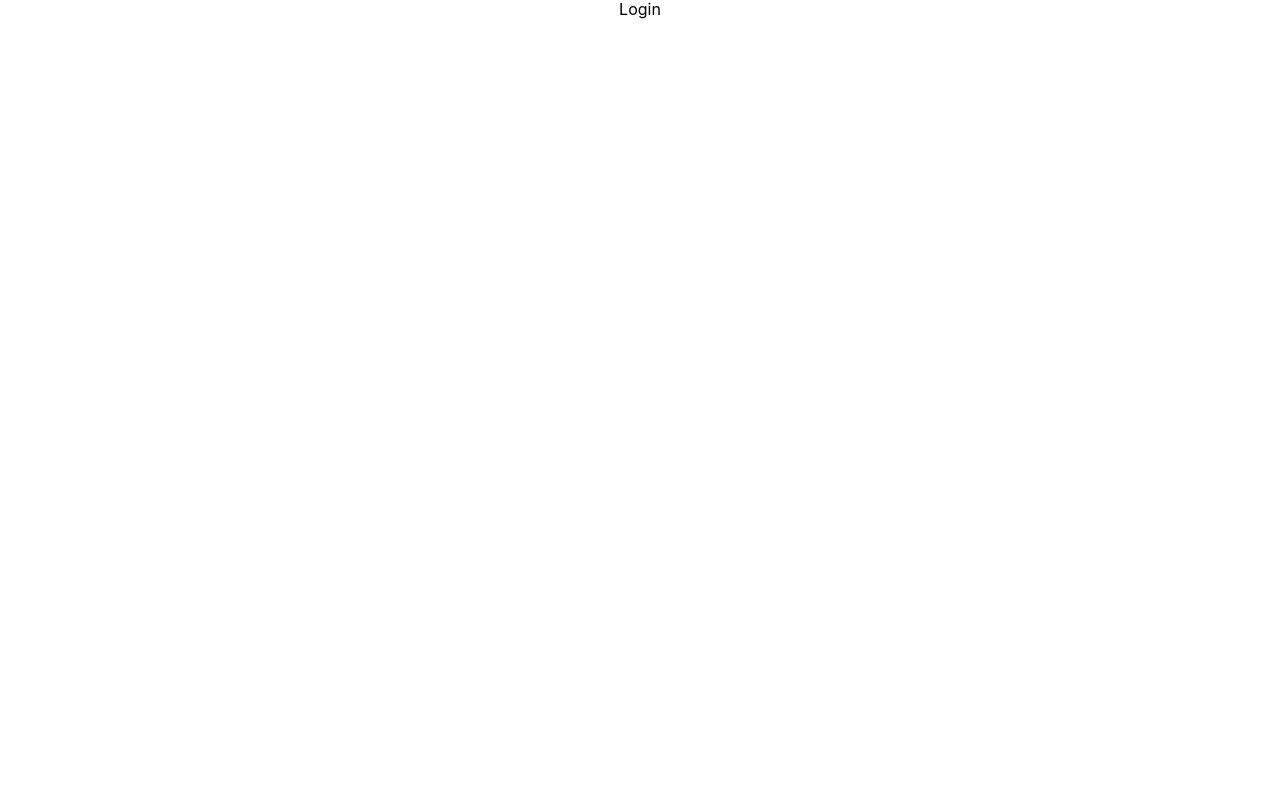
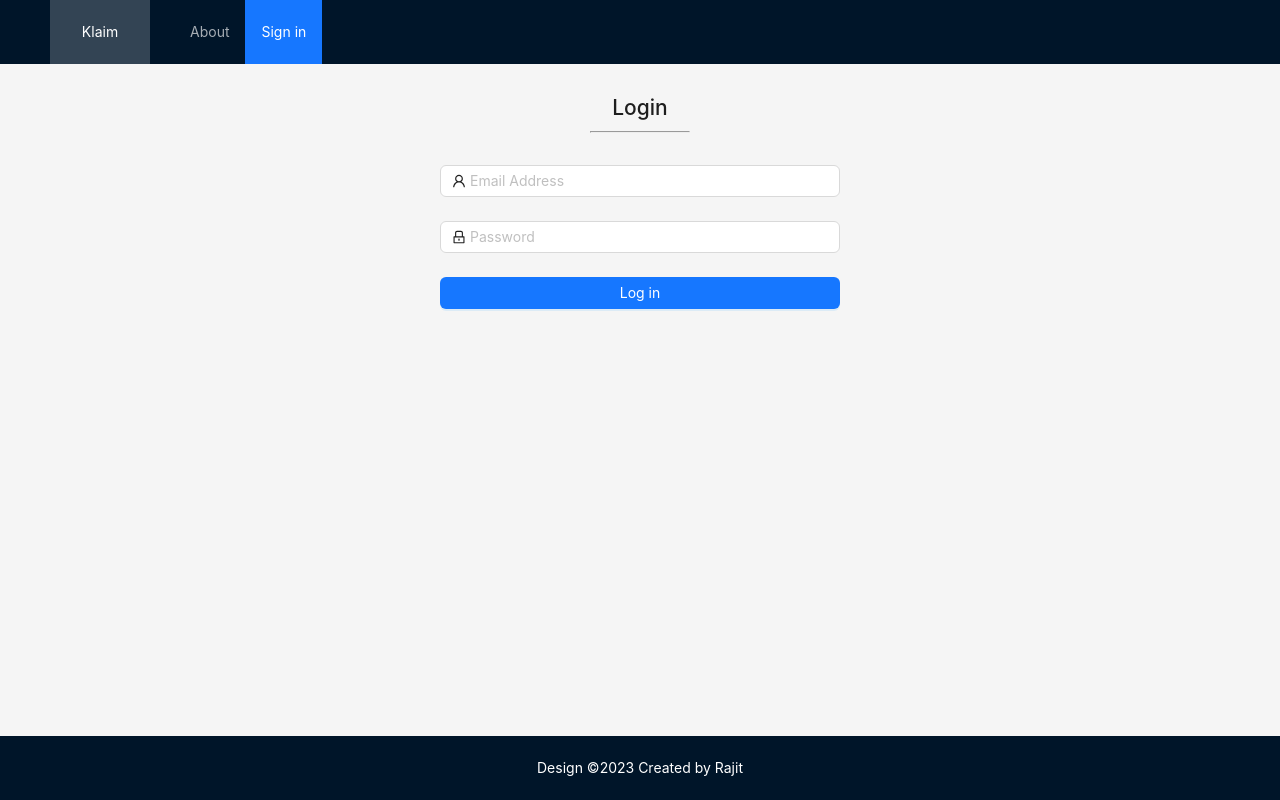
Before and after one commit to rajitgola/klaim-assignment, a React (Create React App) app: page /sign-in in a window 1280 px wide. Built offline with nearby package versions, Linux system fonts and the light colour scheme.

Commit message:
Added routes & ant design struture for the application, created design for login page

```diff
--- a/src/App.scss
+++ b/src/App.scss
@@ -6,3 +6,8 @@
   height: 40vmin;
   pointer-events: none;
 }
+
+.ant-layout-content.site-layout {
+  height: calc(100vh - 128px);
+  overflow: scroll;
+}
--- a/src/App.tsx
+++ b/src/App.tsx
@@ -5,11 +5,16 @@ import Login from './pages/Auth/Login';
 import Home from './pages/Home/Home';
 import Profile from './pages/Profile/Profile';
 import 'antd/dist/reset.css';
+import Layout, { Content, Footer } from 'antd/es/layout/layout';
+import AppHeader from './shared/components/AppHeader/AppHeader';
 
 function App() {
   return (
     <div className="App">
+      <Layout>
         <BrowserRouter>
+          <AppHeader/>
+          <Content className="site-layout" style={{ padding: '0 50px' }}>
             <Routes>
               <Route path="/" element={<Navigate replace to="/home"/>} />
               <Route path="/home" element={ <Home/>} />
@@ -17,7 +22,10 @@ function App() {
               <Route path="/sign-in" element={ <Login/>} />
               <Route path="/profile" element={ <Profile/>} />
             </Routes>
+          </Content>
+          <Footer style={{ textAlign: 'center', color : 'white', background: '#001529' }}> Design ©2023 Created by Rajit</Footer>
         </BrowserRouter>
+      </Layout>
     </div>
   );
 }
--- a/src/pages/Auth/Login.scss
+++ b/src/pages/Auth/Login.scss
@@ -0,0 +1,25 @@
+.login-container {
+    margin: 0 auto;
+    .login-form {
+        width: 25rem;
+        margin: 2rem auto;
+    }
+    .login-form-forgot {
+        float: right;
+    }
+    .ant-col-rtl .login-form-forgot {
+        float: left;
+    }
+    .login-form-button {
+        width: 100%;
+    }
+
+    .login-head {
+        margin:  2rem 0 0rem 0;
+        text-align: center;
+    }
+
+    hr {
+        width: 100px;
+    }
+}
--- a/src/pages/Auth/Login.tsx
+++ b/src/pages/Auth/Login.tsx
@@ -1,8 +1,48 @@
-import React from 'react'
+import { Button, Checkbox, Form, Input } from 'antd'
+import { LockOutlined, UserOutlined } from '@ant-design/icons';
+import React from 'react';
+import "./Login.scss"
 
 const Login = () => {
+
+    const onFinish = (values: any) => {
+        console.log('Received values of form: ', values);
+    };
+
     return (
-        <div>Login</div>
+        <>
+            <section className="login-container">
+                <div className="login-head">
+                    <h2>Login</h2>
+                </div>
+                <hr/>
+                <Form
+                    name="normal_login"
+                    className="login-form"
+                    initialValues={{ remember: true }}
+                    onFinish={onFinish}>
+                    <Form.Item
+                        name="email"
+                        rules={[{ required: true, message: 'Please input your email!' }]}>
+                        <Input prefix={<UserOutlined className="site-form-item-icon" />} placeholder="Email Address" />
+                    </Form.Item>
+                    <Form.Item
+                        name="password"
+                        rules={[{ required: true, message: 'Please input your Password!' }]}>
+                        <Input
+                        prefix={<LockOutlined className="site-form-item-icon" />}
+                        type="password"
+                        placeholder="Password"
+                        />
+                    </Form.Item>
+                    <Form.Item>
+                        <Button type="primary" htmlType="submit" className="login-form-button">
+                        Log in
+                        </Button>
+                    </Form.Item>
+                </Form>
+            </section>
+        </>
     )
 }
 
--- /dev/null
+++ b/src/shared/components/AppHeader/AppHeader.tsx
@@ -0,0 +1,61 @@
+import { Menu } from 'antd'
+import { Header } from 'antd/es/layout/layout'
+import React, { useEffect, useState } from 'react';
+import { useLocation, useNavigate } from 'react-router-dom';
+import { IMenuItem } from '../../models';
+
+const AppHeader = () => {
+
+  const DEFAULT_MENU_LIST : IMenuItem[]  = [
+    {
+      title : "About",
+      route : "/about"
+    },
+    {
+      title : "Sign in",
+      route : "/sign-in"
+    }
+  ];
+  const [menuItems, setMenuItems] = useState<IMenuItem[]>(DEFAULT_MENU_LIST);
+  const navigate = useNavigate();
+
+  const location = useLocation();
+  const [selectedKey, setSelectedKey] = useState(menuItems.find(_item => location.pathname.startsWith(_item.route))?.route || "")
+
+  useEffect(() => {
+    setSelectedKey(menuItems.find(_item => location.pathname.startsWith(_item.route))?.route || "")
+  }, [location]);
+
+
+  return (
+    <Header style={{ position: 'sticky', top: 0, zIndex: 1, width: '100%' }}>
+      <div
+        style={{
+          float: 'left',
+          width: 100,
+          margin: '0 24px 0 0',
+          color : 'white',
+          cursor : 'pointer',
+          background: 'rgba(255, 255, 255, 0.2)',
+        }}
+        onClick={() => navigate("/")}>
+          Klaim
+      </div>
+      <Menu
+        theme="dark"
+        selectedKeys={[selectedKey]}
+        mode="horizontal">
+          { menuItems.map((item, index) => {
+            return (
+                <>
+                  <Menu.Item key={item.route} onClick={() => navigate(item.route)}>{item.title}</Menu.Item>
+                </>
+              )
+            })
+          }
+      </Menu>
+    </Header>
+  )
+}
+
+export default AppHeader
--- a/src/shared/models/index.ts
+++ b/src/shared/models/index.ts
@@ -1,3 +1,4 @@
 export * from "./api.model";
 export * from "./author.model";
 export * from "./user.model";
+export * from "./interface.model";
--- /dev/null
+++ b/src/shared/models/interface.model.ts
@@ -0,0 +1,4 @@
+export interface IMenuItem {
+    title : string;
+    route : string;
+}
```
Lines whose indentation alone changed are shown as unchanged.
